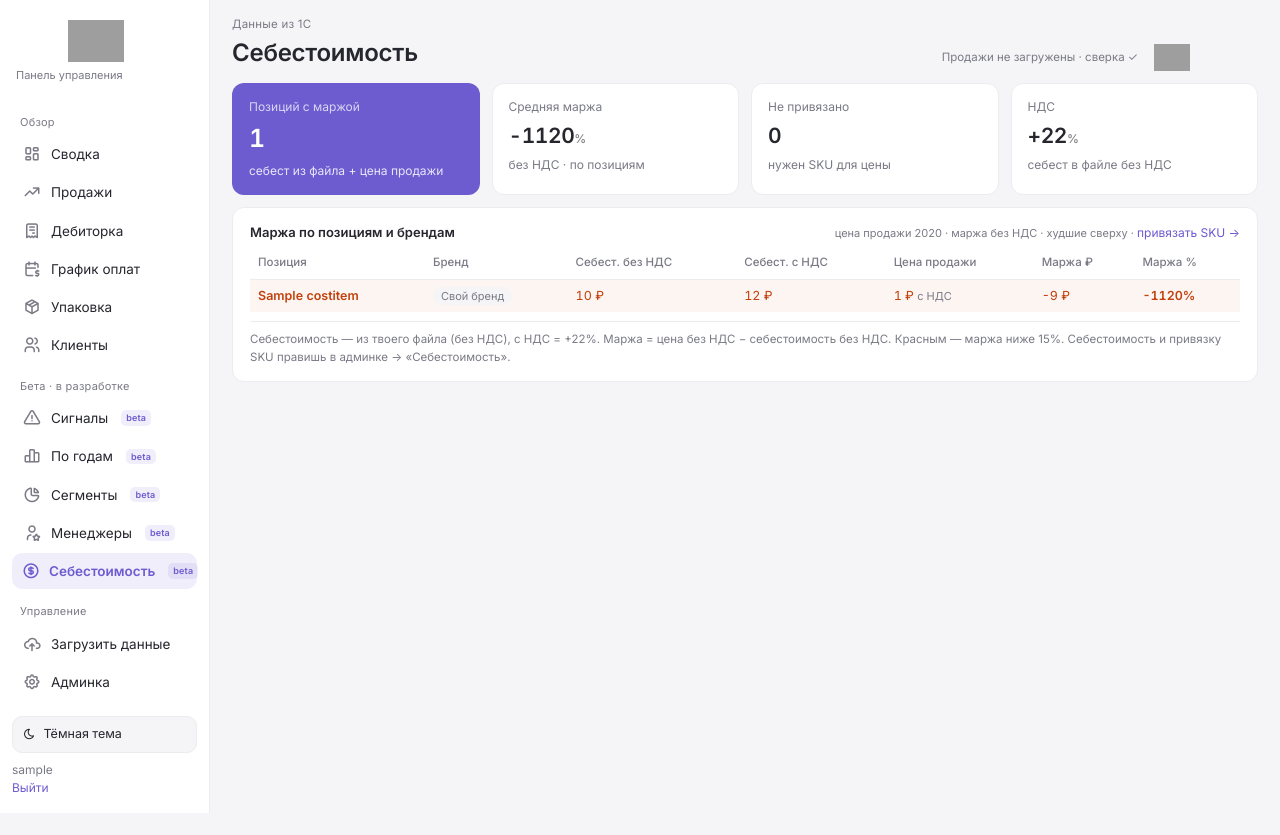
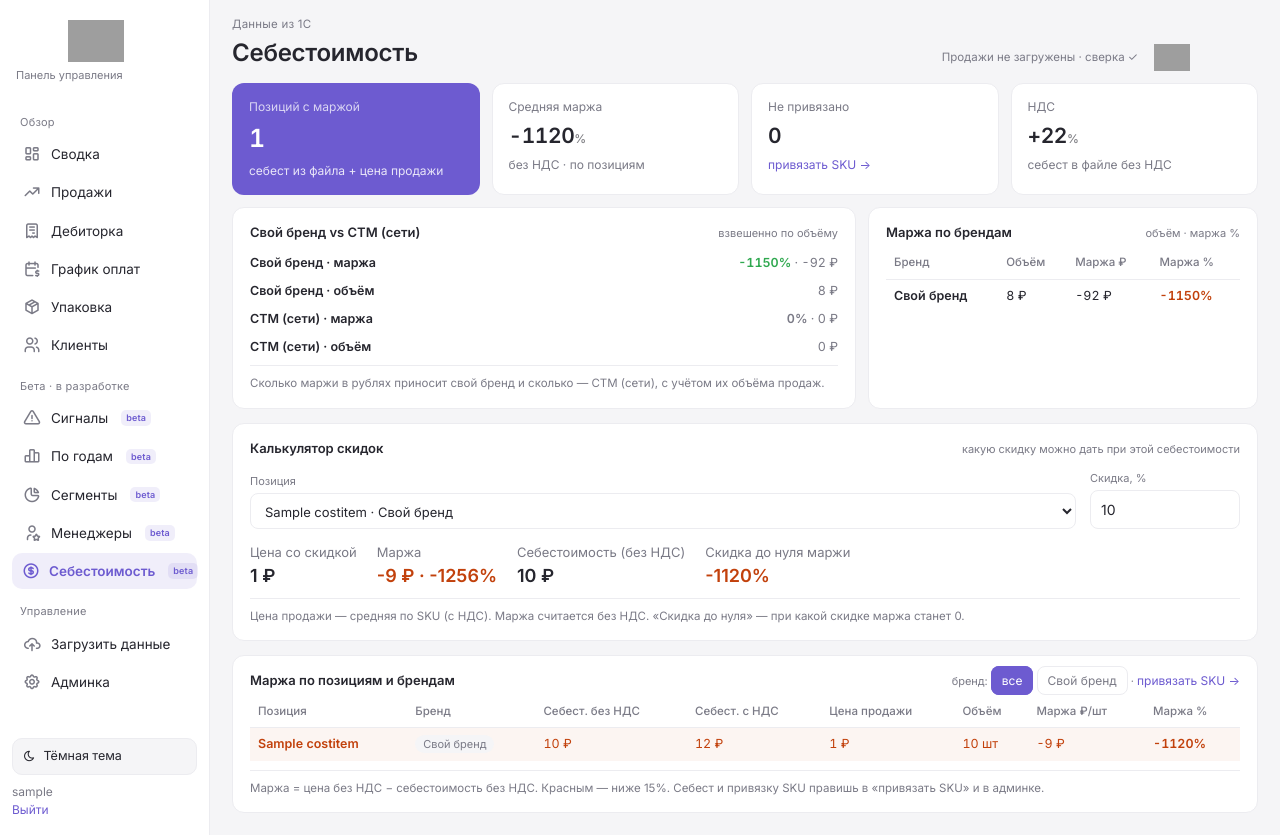
Before and after one commit to Blankeevich/kick-dashboard, a Django app: page /cost/ in a window 1280 px wide. Before the commit the page ends 792 px from the top, so only its background shows below. Run offline with Django 5.2, Linux system fonts and the light colour scheme; a user stored in the database is signed in; tables that the repository leaves empty hold one stand-in row (values such as "Sample post"); grey boxes are pictures that could not be loaded.

Commit message:
Себестоимость: маржа по брендам (свой vs СТМ/сети, взвешенно по объёму), фильтр по бренду, калькулятор скидок

```diff
--- a/dashboard/templates/dashboard/cost.html
+++ b/dashboard/templates/dashboard/cost.html
@@ -4,43 +4,107 @@
 <section class="kpis">
   <div class="kpi hero"><div class="kl">Позиций с маржой</div><div class="kv">{{ c.mapped|length }}</div><div class="kf">себест из файла + цена продажи</div></div>
   <div class="kpi"><div class="kl">Средняя маржа</div><div class="kv sm">{{ c.avg_margin }}<span class="cur">%</span></div><div class="kf">без НДС · по позициям</div></div>
-  <div class="kpi"><div class="kl">Не привязано</div><div class="kv sm {% if c.unmapped %}bad{% endif %}">{{ c.unmapped|length }}</div><div class="kf">нужен SKU для цены</div></div>
+  <div class="kpi"><div class="kl">Не привязано</div><div class="kv sm {% if c.unmapped %}bad{% endif %}">{{ c.unmapped|length }}</div><div class="kf"><a href="{% url 'cost_map' %}" class="link">привязать SKU →</a></div></div>
   <div class="kpi"><div class="kl">НДС</div><div class="kv sm">+{{ c.vat_pct }}<span class="cur">%</span></div><div class="kf">себест в файле без НДС</div></div>
 </section>
 
-<div class="card wide">
-  <div class="ch"><span>Маржа по позициям и брендам</span><small>цена продажи {{ c.year }} · маржа без НДС · худшие сверху · <a href="{% url 'cost_map' %}" class="link">привязать SKU →</a></small></div>
-  {% if c.mapped %}
+<section class="grid">
+  <div class="card">
+    <div class="ch"><span>Свой бренд vs СТМ (сети)</span><small>взвешенно по объёму</small></div>
+    <ul class="rows">
+      <li><span class="nm">Свой бренд · маржа</span><span class="vl"><b class="up">{{ c.groups.own_mp }}%</b> · {{ c.groups.own_m|intcomma }} ₽</span></li>
+      <li><span class="nm">Свой бренд · объём</span><span class="vl">{{ c.groups.own_rev|intcomma }} ₽</span></li>
+      <li><span class="nm">СТМ (сети) · маржа</span><span class="vl"><b>{{ c.groups.stm_mp }}%</b> · {{ c.groups.stm_m|intcomma }} ₽</span></li>
+      <li><span class="nm">СТМ (сети) · объём</span><span class="vl">{{ c.groups.stm_rev|intcomma }} ₽</span></li>
+    </ul>
+    <div class="foot">Сколько маржи в рублях приносит свой бренд и сколько — СТМ (сети), с учётом их объёма продаж.</div>
+  </div>
+  <div class="card">
+    <div class="ch"><span>Маржа по брендам</span><small>объём · маржа %</small></div>
+    <table>
+      <thead><tr><th>Бренд</th><th>Объём</th><th>Маржа ₽</th><th>Маржа %</th></tr></thead>
+      <tbody>
+        {% for b in c.by_brand %}<tr>
+          <td>{{ b.brand }}</td><td>{{ b.revenue|intcomma }} ₽</td><td>{{ b.margin|intcomma }} ₽</td>
+          <td><b class="{% if b.mp < 15 %}bad{% elif b.mp >= 40 %}up{% endif %}">{{ b.mp }}%</b></td>
+        </tr>{% endfor %}
+      </tbody>
+    </table>
+  </div>
+</section>
+
+<div class="card wide" style="margin-top:14px">
+  <div class="ch"><span>Калькулятор скидок</span><small>какую скидку можно дать при этой себестоимости</small></div>
+  <div style="display:flex;flex-wrap:wrap;gap:14px;align-items:flex-end">
+    <div class="frow" style="min-width:280px;flex:1"><label>Позиция</label>
+      <select id="dpos" style="font-size:13px;border:1px solid var(--line);border-radius:8px;padding:8px 10px;width:100%"></select>
+    </div>
+    <div class="frow" style="width:150px"><label>Скидка, %</label>
+      <input id="ddisc" type="number" min="0" max="60" step="1" value="10" style="font-size:14px;border:1px solid var(--line);border-radius:8px;padding:8px 10px;width:100%">
+    </div>
+  </div>
+  <div id="dout" style="display:flex;flex-wrap:wrap;gap:20px;margin-top:14px;font-size:13px"></div>
+  <div class="foot">Цена продажи — средняя по SKU (с НДС). Маржа считается без НДС. «Скидка до нуля» — при какой скидке маржа станет 0.</div>
+</div>
+
+<div class="card wide" style="margin-top:14px">
+  <div class="ch"><span>Маржа по позициям и брендам</span>
+    <span style="font-size:11px;font-weight:400;color:var(--ink2)">
+      бренд:
+      <a href="?" class="perbtn {% if not sel_brand %}on{% endif %}">все</a>
+      {% for b in c.brands %}<a href="?brand={{ b|urlencode }}" class="perbtn {% if sel_brand == b %}on{% endif %}">{{ b }}</a>{% endfor %}
+      · <a href="{% url 'cost_map' %}" class="link">привязать SKU →</a>
+    </span>
+  </div>
+  {% if rows %}
   <table>
-    <thead><tr><th>Позиция</th><th>Бренд</th><th>Себест. без НДС</th><th>Себест. с НДС</th><th>Цена продажи</th><th>Маржа ₽</th><th>Маржа %</th></tr></thead>
+    <thead><tr><th>Позиция</th><th>Бренд</th><th>Себест. без НДС</th><th>Себест. с НДС</th><th>Цена продажи</th><th>Объём</th><th>Маржа ₽/шт</th><th>Маржа %</th></tr></thead>
     <tbody>
-      {% for r in c.mapped %}<tr {% if r.mp < 15 %}class="bad"{% endif %}>
+      {% for r in rows %}<tr {% if r.mp < 15 %}class="bad"{% endif %}>
         <td>{{ r.name }}</td>
         <td><span class="pill">{{ r.brand }}</span></td>
         <td>{{ r.cost|intcomma }} ₽</td>
         <td>{{ r.cost_vat|intcomma }} ₽</td>
-        <td>{{ r.price|intcomma }} ₽ <span style="color:var(--ink2);font-size:11px">с НДС</span></td>
+        <td>{{ r.price|intcomma }} ₽</td>
+        <td>{{ r.qty|intcomma }} шт</td>
         <td>{{ r.margin|intcomma }} ₽</td>
         <td><b class="{% if r.mp < 15 %}bad{% elif r.mp >= 40 %}up{% endif %}">{{ r.mp }}%</b></td>
       </tr>{% endfor %}
     </tbody>
   </table>
-  <div class="foot">Себестоимость — из твоего файла (без НДС), с НДС = +{{ c.vat_pct }}%. Маржа = цена без НДС − себестоимость без НДС. Красным — маржа ниже 15%. Себестоимость и привязку SKU правишь в админке → «Себестоимость».</div>
-  {% else %}<div class="foot">Нет привязанных позиций. Привяжи SKU в админке → «Себестоимость».</div>{% endif %}
+  <div class="foot">Маржа = цена без НДС − себестоимость без НДС. Красным — ниже 15%. Себест и привязку SKU правишь в «привязать SKU» и в админке.</div>
+  {% else %}<div class="foot">Нет данных. Привяжи SKU к себестоимости.</div>{% endif %}
 </div>
 
 {% if c.unmapped %}
 <div class="card wide" style="margin-top:14px">
-  <div class="ch"><span>Без привязки к цене</span><small>укажи SKU в админке, чтобы посчиталась маржа</small></div>
+  <div class="ch"><span>Без привязки к цене</span><small><a href="{% url 'cost_map' %}" class="link">привязать SKU →</a></small></div>
   <table>
     <thead><tr><th>Позиция</th><th>Линейка</th><th>Себест. без НДС</th><th>Себест. с НДС</th></tr></thead>
-    <tbody>
-      {% for r in c.unmapped %}<tr>
-        <td>{{ r.name }}</td><td style="color:var(--ink2)">{{ r.line }}</td>
-        <td>{{ r.cost|intcomma }} ₽</td><td>{{ r.cost_vat|intcomma }} ₽</td>
-      </tr>{% endfor %}
-    </tbody>
+    <tbody>{% for r in c.unmapped %}<tr><td>{{ r.name }}</td><td style="color:var(--ink2)">{{ r.line }}</td><td>{{ r.cost|intcomma }} ₽</td><td>{{ r.cost_vat|intcomma }} ₽</td></tr>{% endfor %}</tbody>
   </table>
 </div>
 {% endif %}
+
+<script id="ddata" type="application/json">[{% for r in c.mapped %}{"n":"{{ r.name|escapejs }} · {{ r.brand|escapejs }}","cost":{{ r.cost }},"price":{{ r.price }}}{% if not forloop.last %},{% endif %}{% endfor %}]</script>
+<script>
+(function(){
+  var data=JSON.parse(document.getElementById('ddata').textContent||'[]');
+  var pos=document.getElementById('dpos'), disc=document.getElementById('ddisc'), out=document.getElementById('dout');
+  if(!data.length){return;}
+  data.forEach(function(d,i){var o=document.createElement('option');o.value=i;o.textContent=d.n;pos.appendChild(o);});
+  function fmt(n){return Math.round(n).toLocaleString('ru-RU');}
+  function calc(){
+    var d=data[pos.value], k=Math.max(0,Math.min(60,parseFloat(disc.value)||0));
+    var np=d.price*(1-k/100), nnv=np/1.22, m=nnv-d.cost, mp=nnv?Math.round(m/nnv*100):0;
+    var zero=d.price>0?Math.round((1-d.cost*1.22/d.price)*100):0;
+    out.innerHTML=
+      '<div><div style="color:var(--ink2)">Цена со скидкой</div><b style="font-size:18px">'+fmt(np)+' ₽</b></div>'+
+      '<div><div style="color:var(--ink2)">Маржа</div><b style="font-size:18px" class="'+(mp<15?'bad':'up')+'">'+fmt(m)+' ₽ · '+mp+'%</b></div>'+
+      '<div><div style="color:var(--ink2)">Себестоимость (без НДС)</div><b style="font-size:18px">'+fmt(d.cost)+' ₽</b></div>'+
+      '<div><div style="color:var(--ink2)">Скидка до нуля маржи</div><b style="font-size:18px" class="'+(k>=zero?'bad':'')+'">'+zero+'%</b></div>';
+  }
+  pos.addEventListener('change',calc); disc.addEventListener('input',calc); calc();
+})();
+</script>
 {% endblock %}
--- a/dashboard/views.py
+++ b/dashboard/views.py
@@ -261,7 +261,11 @@ def rfm(request):
 
 @login_required
 def cost(request):
-    return render(request, 'dashboard/cost.html', {'page': 'cost', 'c': metrics.cost_margin()})
+    c = metrics.cost_margin()
+    sel_brand = request.GET.get('brand') or ''
+    rows = [r for r in c['mapped'] if r['brand'] == sel_brand] if sel_brand else c['mapped']
+    return render(request, 'dashboard/cost.html', {'page': 'cost', 'c': c, 'rows': rows,
+                  'sel_brand': sel_brand})
 
 
 @login_required
```
Also changed, not shown: dashboard/metrics.py (+35 -4 lines).
